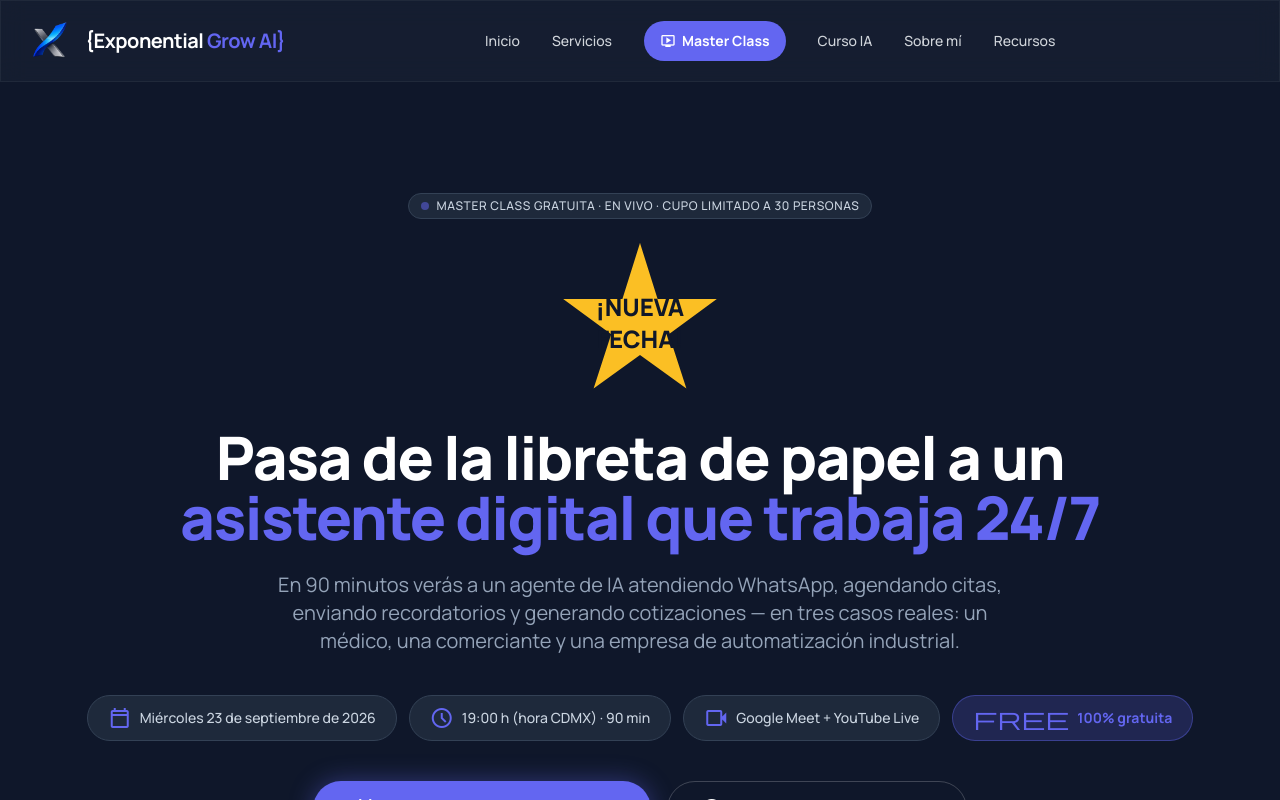
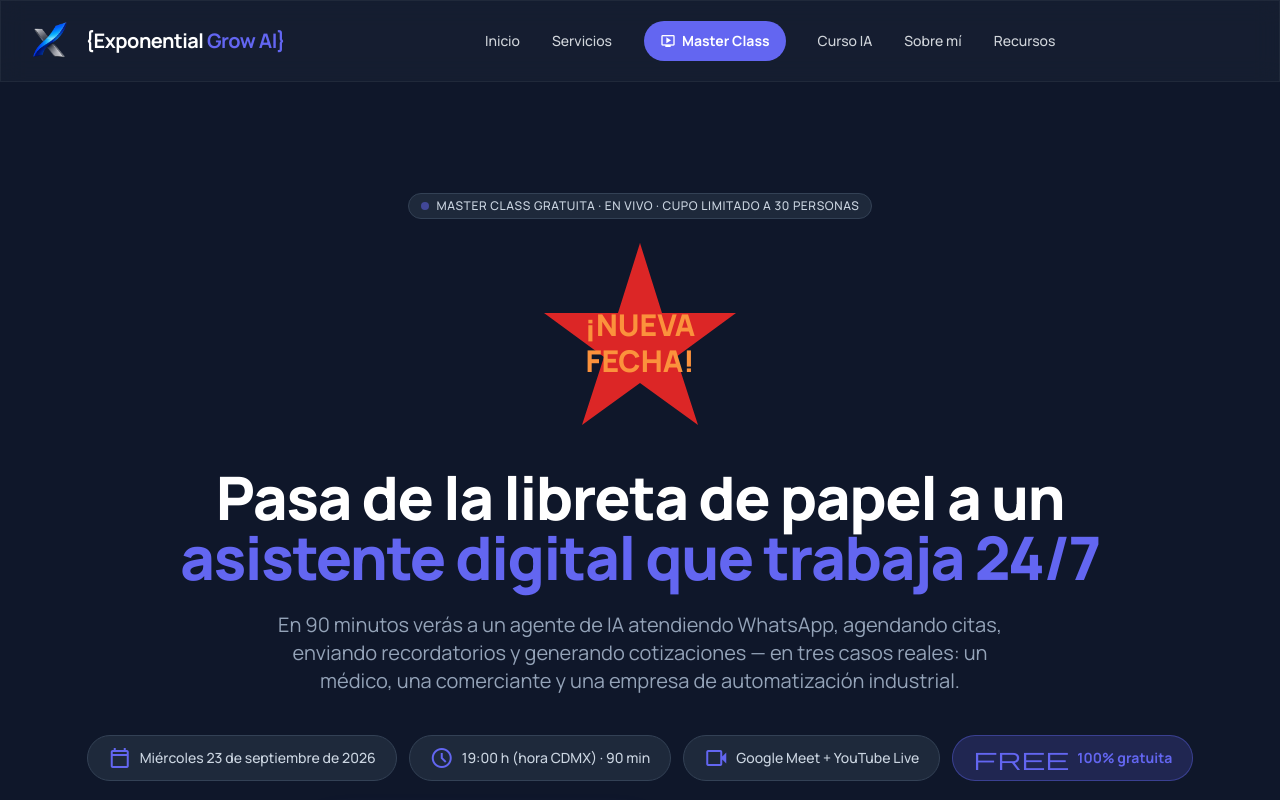
Before and after one commit to randradegh/expgrowai, a React (Vite) app: page /masterclass in a window 1280 px wide. Shown: the top 800 px of the page. Built offline with nearby package versions, Linux system fonts and the light colour scheme.

Commit message:
feat(masterclass): estrella más grande, fondo rojo, texto naranja

```diff
--- a/src/pages/Masterclass.tsx
+++ b/src/pages/Masterclass.tsx
@@ -102,14 +102,14 @@ export default function Masterclass() {
           </div>
 
           {/* Aviso de nueva fecha — estrella */}
-          <div className="relative mx-auto mb-6 w-[160px] h-[160px] flex items-center justify-center">
+          <div className="relative mx-auto mb-6 w-[200px] h-[200px] flex items-center justify-center">
             <div
-              className="absolute inset-0 bg-amber-400 shadow-[0_0_30px_rgba(251,191,36,0.6)]"
+              className="absolute inset-0 bg-red-600 shadow-[0_0_40px_rgba(220,38,38,0.7)]"
               style={{ clipPath: 'polygon(50% 0%, 61% 35%, 98% 35%, 68% 57%, 79% 91%, 50% 70%, 21% 91%, 32% 57%, 2% 35%, 39% 35%)' }}
             />
             <div className="relative z-10 text-center leading-tight">
-              <span className="block text-2xl font-black text-slate-900">¡NUEVA</span>
-              <span className="block text-2xl font-black text-slate-900">FECHA!</span>
+              <span className="block text-3xl font-black text-orange-400">¡NUEVA</span>
+              <span className="block text-3xl font-black text-orange-400">FECHA!</span>
             </div>
           </div>
 
```
